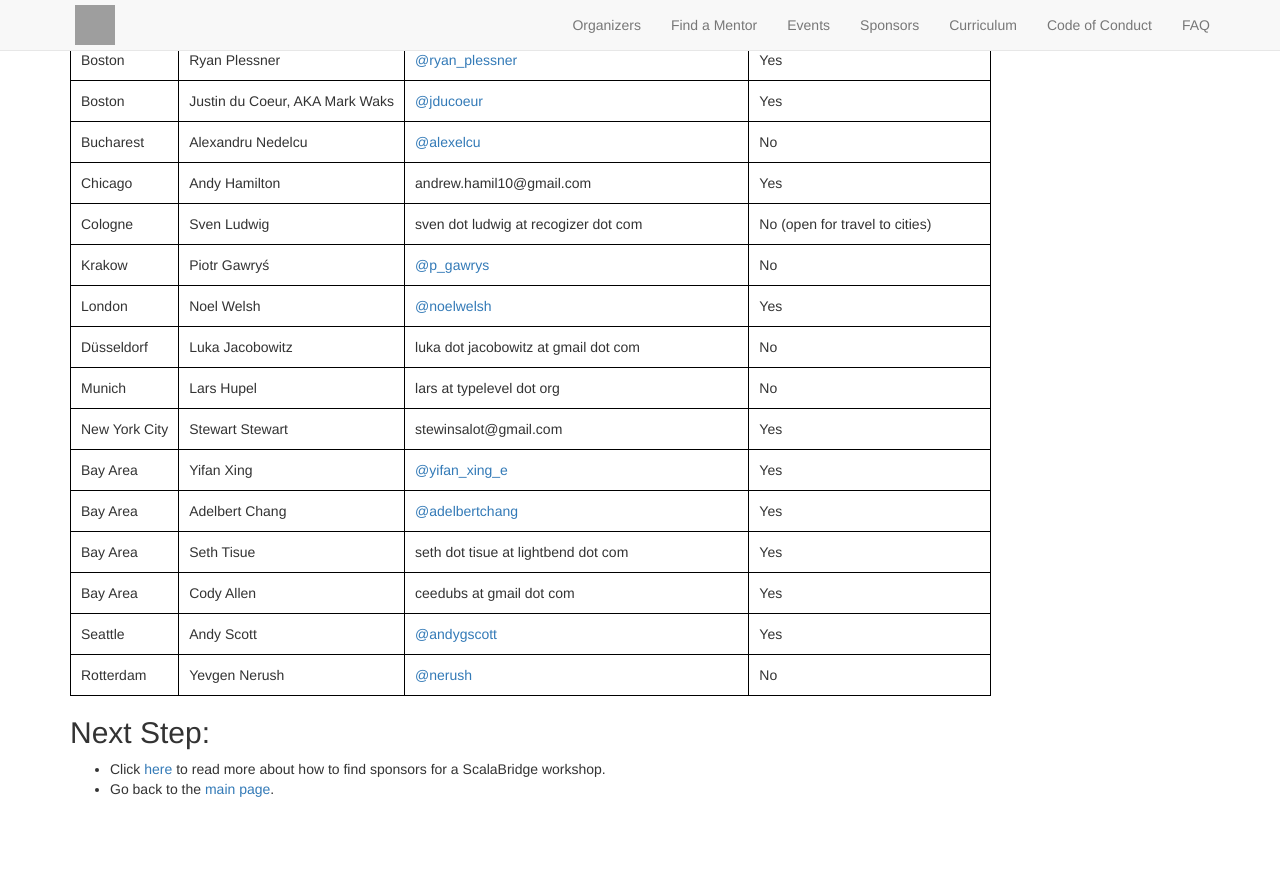
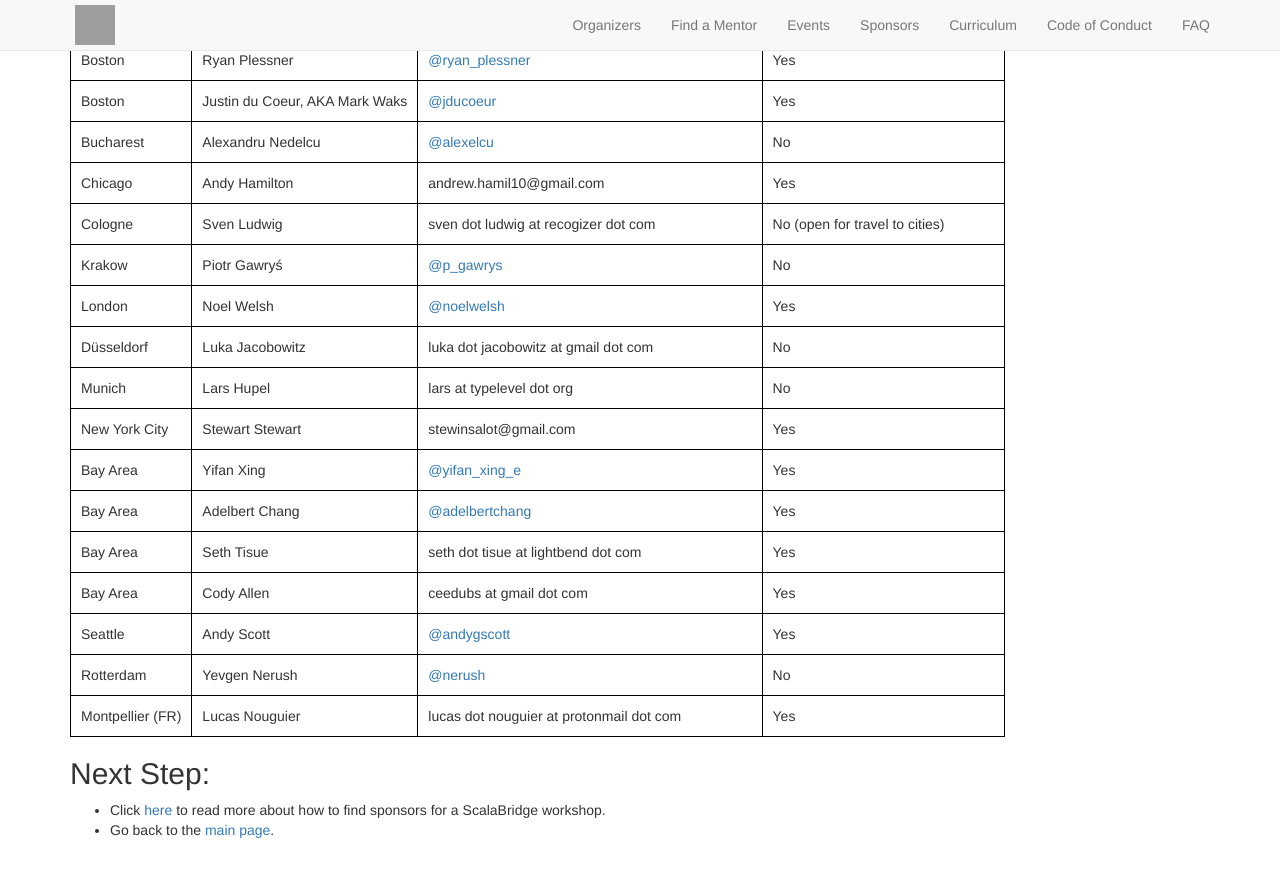
Before and after one commit to scalabridge/website, a Jekyll site: the page built from invite-mentors.md, in a window 1280 px wide and 900 px high, scrolled down 1123 px. Shown: the top 877 px of the window. Built offline with Jekyll 4.4.1, drawn with Linux system fonts in a browser that asks for light colours; our own code applies the rules of GitHub Pages for plain Markdown files; grey boxes are pictures that could not be loaded.

Commit message:
Update invite-mentors.md

```diff
--- a/invite-mentors.md
+++ b/invite-mentors.md
@@ -70,7 +70,8 @@ Bay Area      | Adelbert Chang                 | [@adelbertchang](https://twitte
 Bay Area      | Seth Tisue                     | seth dot tisue at lightbend dot com                 | Yes                             |
 Bay Area      | Cody Allen                     | ceedubs at gmail dot com                            | Yes                             |
 Seattle       | Andy Scott                     | [@andygscott](https://twitter.com/andygscott)       | Yes                             |
-Rotterdam     | Yevgen Nerush                    | [@nerush](https://twitter.com/nerush)   | No                              |
+Rotterdam     | Yevgen Nerush                  | [@nerush](https://twitter.com/nerush)               | No                              |
+Montpellier (FR) | Lucas Nouguier                 | lucas dot nouguier at protonmail dot com            | Yes                             |
 
 
 ## Next Step:
```
